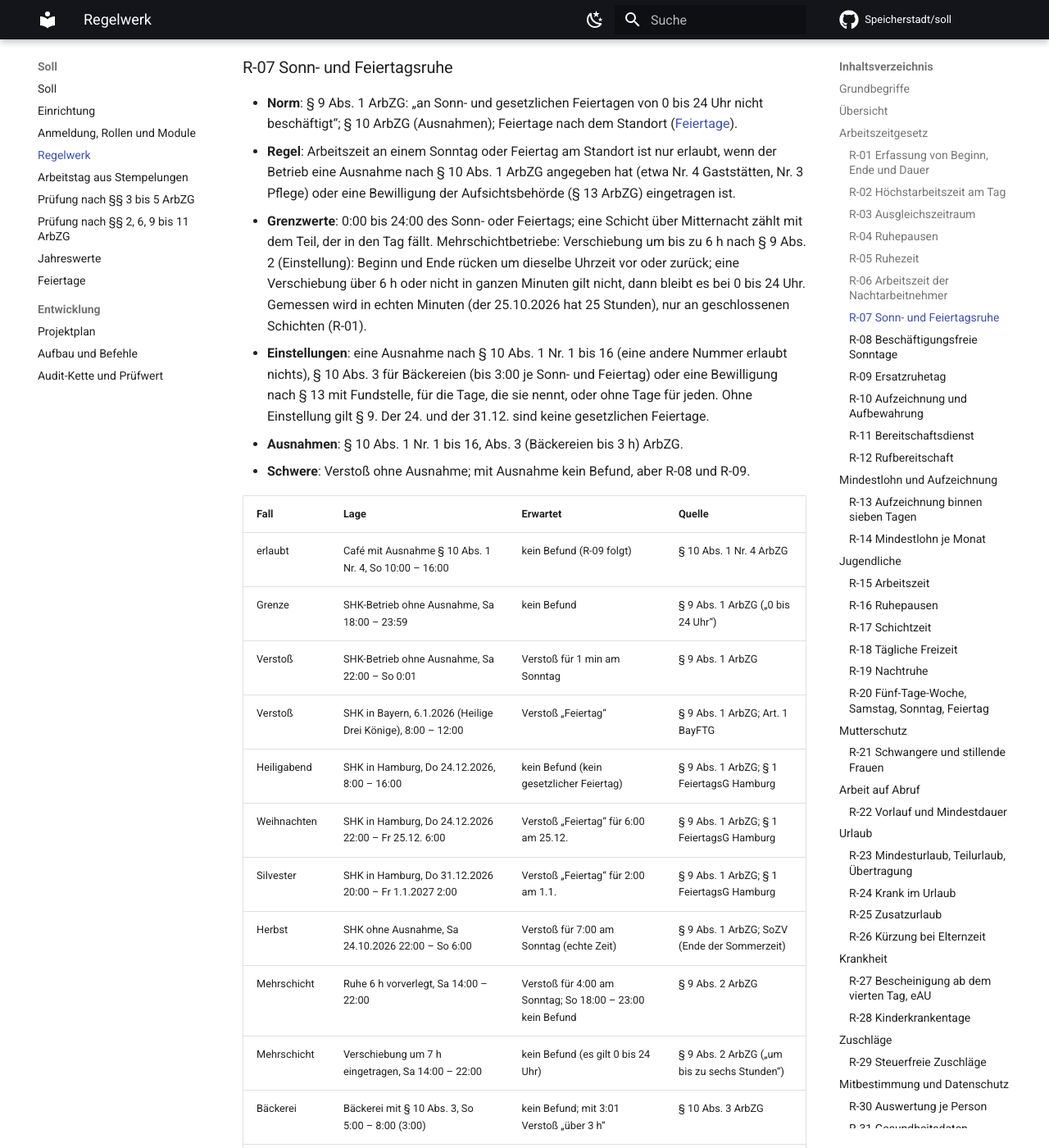
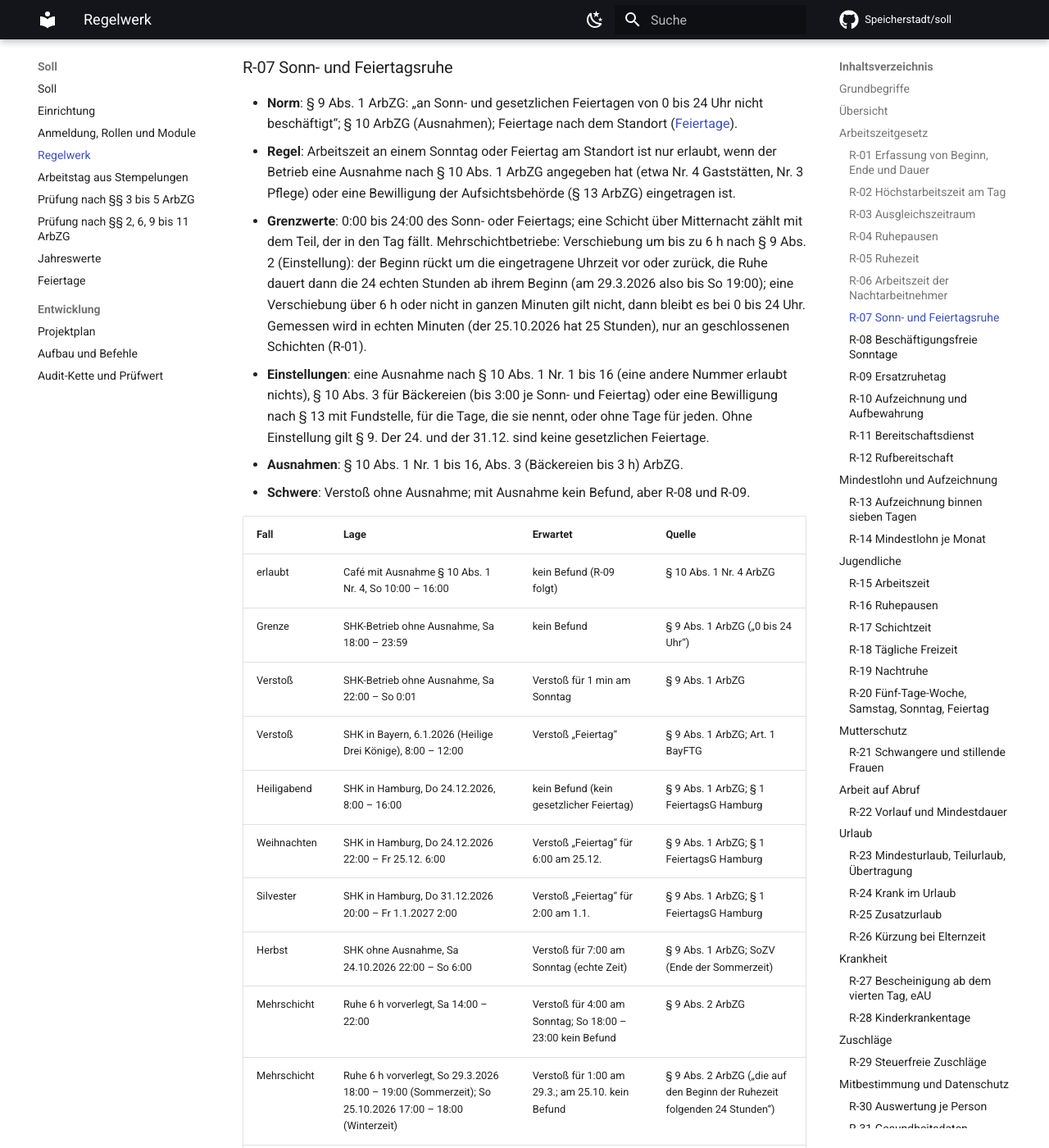
Before and after one commit to Speicherstadt/soll, an MkDocs documentation site: the page built from docs/regeln.md, in a window 1280 px wide and 1400 px high, scrolled down 15281 px. Shown: the whole window at 82% size. Built offline with MkDocs 1.6.1 and Material for MkDocs 9.7.7, drawn with Linux system fonts in a browser that asks for light colours; comment, search, counter and statistics services are not loaded.

Commit message:
fix: a Sunday rest moved under § 9 Abs. 2 ArbZG lasts 24 real hours
Only the beginning is a wall-clock time; the rest lasts "die auf den
Beginn der Ruhezeit folgenden 24 Stunden" (§ 9 Abs. 2 ArbZG,
gesetze-im-internet.de/arbzg/__9.html). An unmoved rest stays 0 to 24
Uhr (§ 9 Abs. 1). Docs: regeln.md R-07, nacht-sonntag.md, plan.md.

Co-Authored-By: Claude Opus 5.5 <noreply@anthropic.com>
Claude-Session: https://claude.ai/code/session_01Y3rdfb3WLu6eQFD5t9ebz6

```diff
--- a/docs/regeln.md
+++ b/docs/regeln.md
@@ -349,7 +349,8 @@ Regel:
   Pflege) oder eine Bewilligung der Aufsichtsbehörde (§ 13 ArbZG) eingetragen ist.
 - **Grenzwerte**: 0:00 bis 24:00 des Sonn- oder Feiertags; eine Schicht über Mitternacht zählt mit
   dem Teil, der in den Tag fällt. Mehrschichtbetriebe: Verschiebung um bis zu 6 h nach § 9 Abs. 2
-  (Einstellung): Beginn und Ende rücken um dieselbe Uhrzeit vor oder zurück; eine Verschiebung über
+  (Einstellung): der Beginn rückt um die eingetragene Uhrzeit vor oder zurück, die Ruhe dauert dann
+  die 24 echten Stunden ab ihrem Beginn (am 29.3.2026 also bis So 19:00); eine Verschiebung über
   6 h oder nicht in ganzen Minuten gilt nicht, dann bleibt es bei 0 bis 24 Uhr. Gemessen wird in
   echten Minuten (der 25.10.2026 hat 25 Stunden), nur an geschlossenen Schichten (R-01).
 - **Einstellungen**: eine Ausnahme nach § 10 Abs. 1 Nr. 1 bis 16 (eine andere Nummer erlaubt nichts),
@@ -370,6 +371,7 @@ Regel:
 | Silvester | SHK in Hamburg, Do 31.12.2026 20:00 – Fr 1.1.2027 2:00 | Verstoß „Feiertag“ für 2:00 am 1.1. | § 9 Abs. 1 ArbZG; § 1 FeiertagsG Hamburg |
 | Herbst | SHK ohne Ausnahme, Sa 24.10.2026 22:00 – So 6:00 | Verstoß für 7:00 am Sonntag (echte Zeit) | § 9 Abs. 1 ArbZG; SoZV (Ende der Sommerzeit) |
 | Mehrschicht | Ruhe 6 h vorverlegt, Sa 14:00 – 22:00 | Verstoß für 4:00 am Sonntag; So 18:00 – 23:00 kein Befund | § 9 Abs. 2 ArbZG |
+| Mehrschicht | Ruhe 6 h vorverlegt, So 29.3.2026 18:00 – 19:00 (Sommerzeit); So 25.10.2026 17:00 – 18:00 (Winterzeit) | Verstoß für 1:00 am 29.3.; am 25.10. kein Befund | § 9 Abs. 2 ArbZG („die auf den Beginn der Ruhezeit folgenden 24 Stunden“) |
 | Mehrschicht | Verschiebung um 7 h eingetragen, Sa 14:00 – 22:00 | kein Befund (es gilt 0 bis 24 Uhr) | § 9 Abs. 2 ArbZG („um bis zu sechs Stunden“) |
 | Bäckerei | Bäckerei mit § 10 Abs. 3, So 5:00 – 8:00 (3:00) | kein Befund; mit 3:01 Verstoß „über 3 h“ | § 10 Abs. 3 ArbZG |
 | Bewilligung | Bewilligung nach § 13 für So 15.11.2026, Arbeit am 15. und am 22.11. | Verstoß nur für den 22.11. | § 13 ArbZG |
```
Also changed, not shown: docs/nacht-sonntag.md (+1 -1 lines), docs/plan.md (+2 -2 lines), 1 other file.
